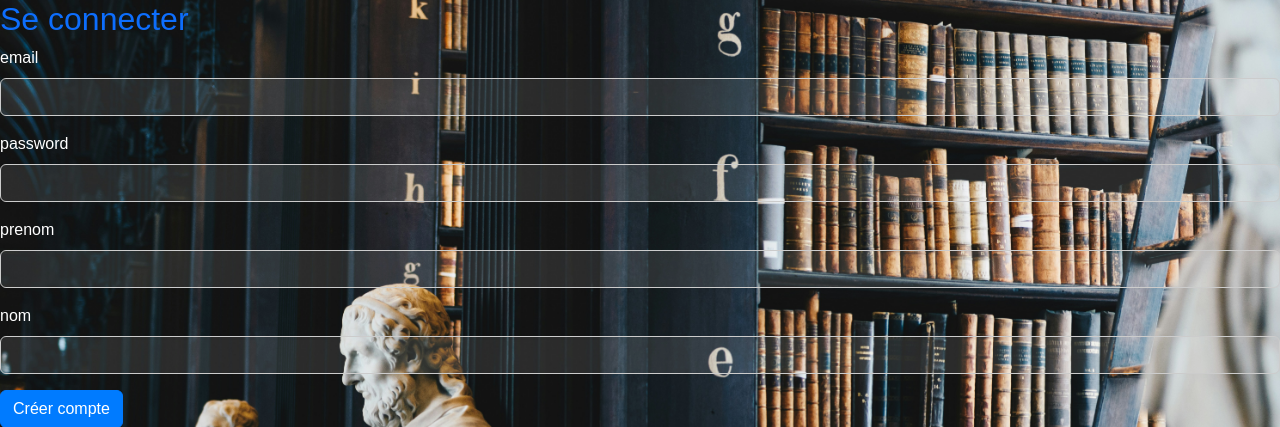
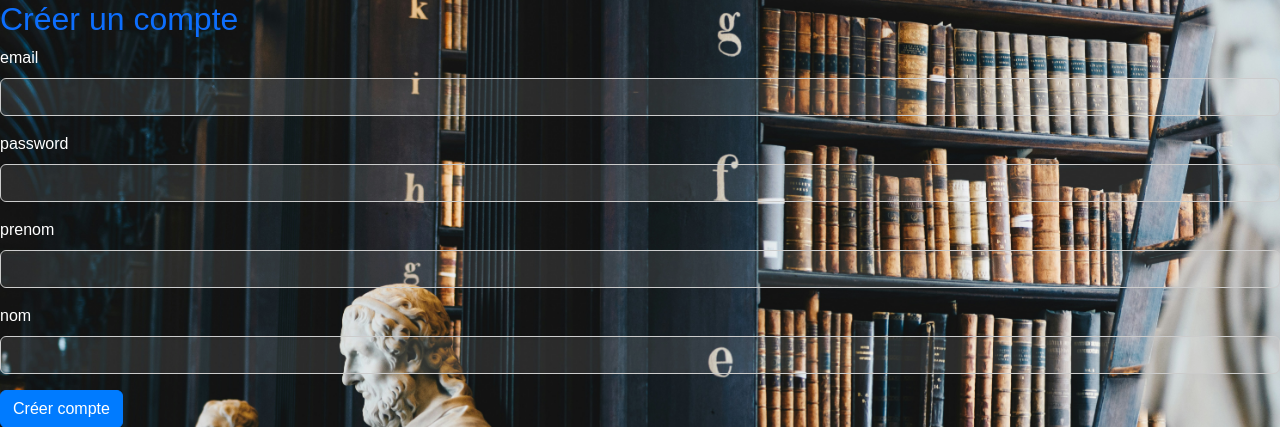
Before and after one commit to pierrelouishance/webtech, a FastAPI app: template templates/create.html in a window 1280 px wide. Shown: the top 427 px of the page. Run offline with FastAPI, Linux system fonts and the light colour scheme; the template is opened without the code that fills it, so the values that code supplies are empty; parts of the project's set-up code (start-up, migrations or seed data) failed here and were passed over.

Commit message:
Update create.html

```diff
--- a/templates/create.html
+++ b/templates/create.html
@@ -9,7 +9,7 @@
 </head>
 <body>
     <form action="/users/create" method="post">
-        <h2 class="text-primary">Se connecter</h2>
+        <h2 class="text-primary">Créer un compte</h2>
         <div class="mb-3">
             <label for="name" class="form-label">email</label>
             <input type="text" class="form-control" id="email" name="email">
```
